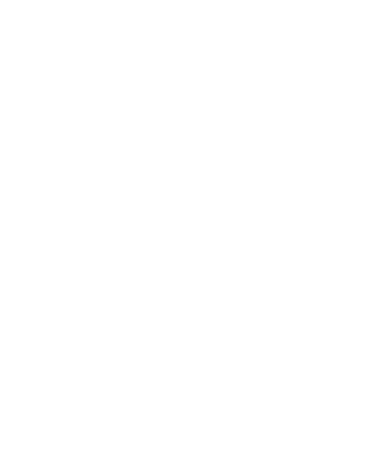
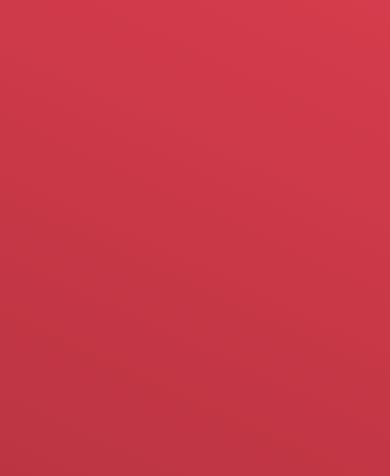
Before and after one commit to IsaqueIgor/DalePizza, a React Native app: screen / in a window 390 px wide. Shown: the part 274-750 px from the top of the page. Built offline with nearby package versions, Linux system fonts and the light colour scheme.

Commit message:
feat: add linear gradient

```diff
--- a/package.json
+++ b/package.json
@@ -17,6 +17,7 @@
     "@react-native-firebase/storage": "^14.3.0",
     "react": "17.0.2",
     "react-native": "0.67.2",
+    "react-native-linear-gradient": "^2.5.6",
     "styled-components": "^5.3.3"
   },
   "devDependencies": {
--- a/src/screens/Signin/styles.ts
+++ b/src/screens/Signin/styles.ts
@@ -1,3 +1,11 @@
 import styled from 'styled-components/native'
+import { LinearGradient } from 'react-native-linear-gradient'
 
-export const Container = styled.View``
+export const Container = styled(LinearGradient).attrs(({ theme }) => ({
+  colors: theme.COLORS.GRADIENT,
+  start: { x: 0, y: 1},
+  end: { x: 0.5, y: 0.5}
+}))`
+  flex: 1;
+  justify-content: center
+`
```
Also changed, not shown: 4 other files (tests, documents, lock files or other folders).
